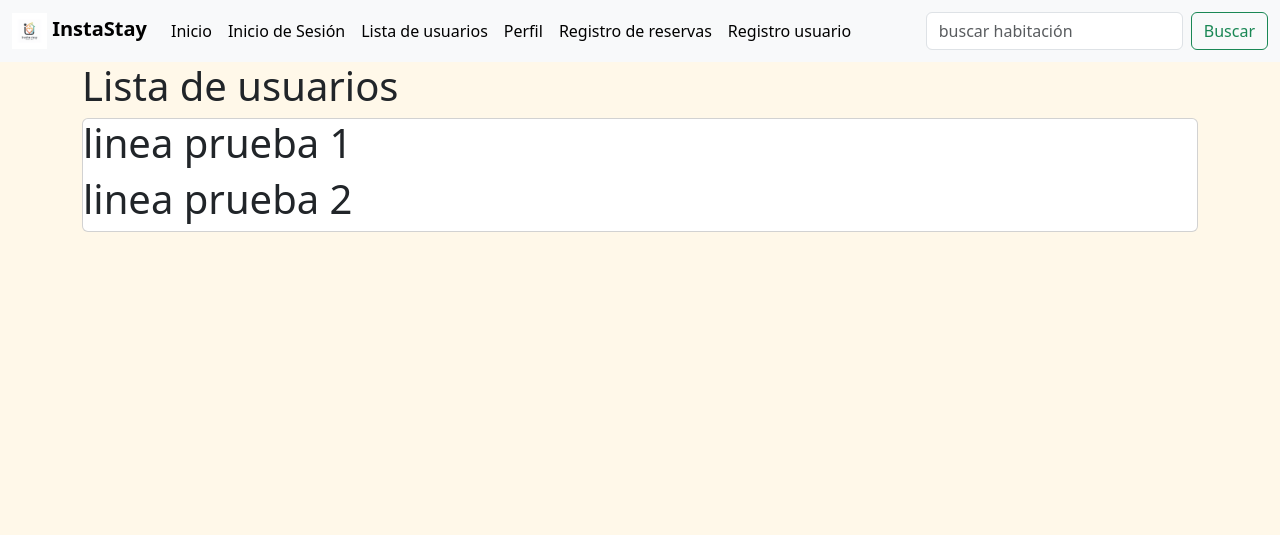
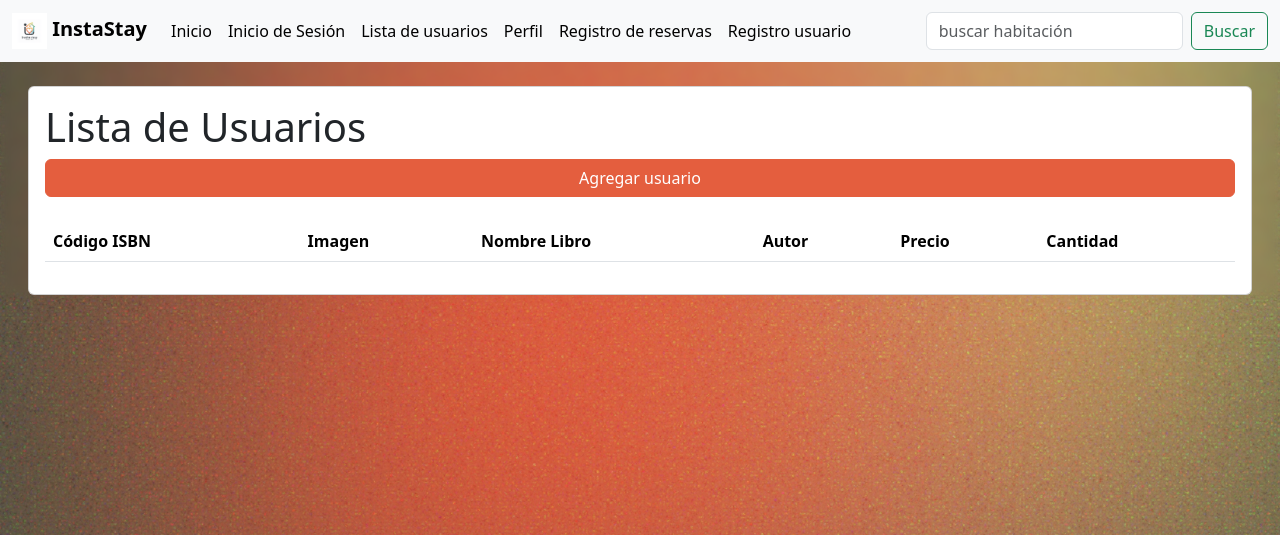
Before and after one commit to fepardo/Hotel1, a Django app: page /hotelapp/ListaUsuarios in a window 1280 px wide. Shown: the top 535 px of the page. Run offline with Django 5.2, Linux system fonts and the light colour scheme; lists and menus that the app fills with data are empty.

Commit message:
tabla listado de usuarios

```diff
--- a/proyecto hotel/Proyecto_hotel/hotelapp/templates/ListaUsuarios.html
+++ b/proyecto hotel/Proyecto_hotel/hotelapp/templates/ListaUsuarios.html
@@ -1,16 +1,12 @@
 <!DOCTYPE html>
-<html lang="en">
+<html lang="es">
 {% load static %}
 <head>
   <meta charset="utf-8">
   <meta name="viewport" content="width=device-width, initial-scale=1">
   <title>Bootstrap demo</title>
   <link href="https://cdn.jsdelivr.net/npm/bootstrap@5.3.3/dist/css/bootstrap.min.css" rel="stylesheet" integrity="sha384-QWTKZyjpPEjISv5WaRU9OFeRpok6YctnYmDr5pNlyT2bRjXh0JMhjY6hW+ALEwIH" crossorigin="anonymous">
-  <style>
-    body {
-      background-color: #fff8e9; /* Cambia el color de fondo a gris claro */
-    }
-  </style>
+  <link rel="stylesheet" href="./../static/css/style.css">
 </head>
 <body>
 
@@ -52,22 +48,62 @@
       </div>
     </div>
   </nav>
-<div class="container">
-  <h1 class="centrar">Lista de usuarios</h1>
+<br>
+  <div class="row mx-3">
+  <div class="col-12">
+    <div class="card">
+      <div class="card-body">
+        <h1> Lista de Usuarios </h1>
 
-  <div class="card color-form">
+        <a class="btn btn-danger buttonForm" href="">Agregar usuario</a>
+        <br>
+        <br>
+        {% if messages %}
+        {% for message in messages %}
+        <div class="alert alert-{{ message.tags }} alert-dismissible fade show"  role="alert">
+          {{ message }}
+          <button type="button" class="btn-close" data-bs-dismiss="alert" aria-label="Close" ></button>
+        </div>
+        {% endfor %}
+        {% endif %}
+        <table class="table table-striped table-hover table-responsive-sm ">
+            <thead>
+              <tr>
+                <th scope="col">Código ISBN</th>
+                <th scope="col">Imagen</th>
+                <th scope="col">Nombre Libro</th>
+                <th scope="col">Autor</th>
+                <th scope="col">Precio</th>
+                <th scope="col">Cantidad</th>
+              </tr>
+            </thead>
+            <tbody>
 
-    <h1>linea prueba 1</h1>
-    <h1>linea prueba 2</h1>
+              {% for libro in libros %}
+              <tr>
+                <th scope="row">{{libro.codISBN}} </th>
+                <td>
+                    <img src="{{ libro.imagenLib }}" width='100px'/>
+                </td>
+                <td>{{libro.nombreLib}}</td>
+                <td>{{libro.autorLib}}</td>
+                <td>{{libro.precioLib}}</td>
+                <td>{{libro.cantidadLib}}</td>
 
+                <td><a class="btn btn btn-primary " href="{% url 'editarLibro' libro.codISBN %}">Editar</a></td>
+                <td><a class="btn btn btn-danger " href="{% url 'eliminarLibro' libro.codISBN %}">Eliminar</a></td>
+                <td></td>
+                </tr>
+                {% endfor %}
 
+            </tbody>
+        </table>
 
+      </div>
+
+    </div>
   </div>
+  </div>
+</body>
 
-
-
-
-
-
-</body>
 </html>
--- a/proyecto hotel/Proyecto_hotel/hotelapp/templates/RegReservas.html
+++ b/proyecto hotel/Proyecto_hotel/hotelapp/templates/RegReservas.html
@@ -6,11 +6,7 @@
   <meta name="viewport" content="width=device-width, initial-scale=1">
   <title>Bootstrap demo</title>
   <link href="https://cdn.jsdelivr.net/npm/bootstrap@5.3.3/dist/css/bootstrap.min.css" rel="stylesheet" integrity="sha384-QWTKZyjpPEjISv5WaRU9OFeRpok6YctnYmDr5pNlyT2bRjXh0JMhjY6hW+ALEwIH" crossorigin="anonymous">
-  <style>
-    body {
-      background-color: #fff8e9; /* Cambia el color de fondo a gris claro */
-    }
-  </style>
+  <link rel="stylesheet" href="./../static/css/style.css">
 </head>
 <body>
   <nav class="navbar navbar-expand-lg bg-body-tertiary">
--- a/proyecto hotel/Proyecto_hotel/hotelapp/templates/RegUsuario.html
+++ b/proyecto hotel/Proyecto_hotel/hotelapp/templates/RegUsuario.html
@@ -99,8 +99,8 @@
 
                             <div class="gap-2 d-md-flex  ">
                                 <div class="centrarBtn">
-                                    <div type="submit" class="btn  buttonForm me-md-2">Enviar</div>
-                                    <div type="reset" class="btn  buttonFormLimpiar">Limpiar</div>
+                                    <div type="submit" class="btn btn-danger buttonForm me-md-2">Enviar</div>
+                                    <div type="reset" class="btn btn-danger buttonFormLimpiar">Limpiar</div>
                                 </div>
 
                             </div>
--- a/proyecto hotel/Proyecto_hotel/hotelapp/templates/index.html
+++ b/proyecto hotel/Proyecto_hotel/hotelapp/templates/index.html
@@ -5,6 +5,7 @@
     <meta charset="UTF-8">
     <meta name="viewport" content="width=device-width, initial-scale=1.0">
     <title>index</title>
+    <link rel="stylesheet" href="./../static/css/style.css">
 </head>
 <body>
 
```
